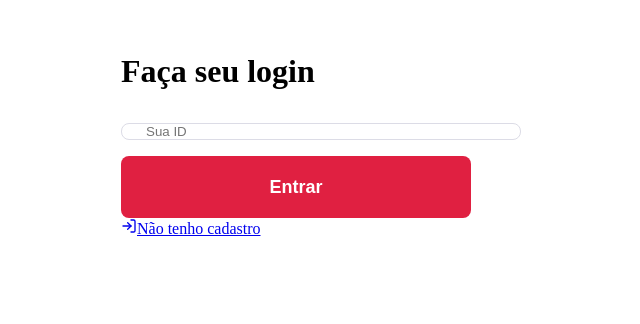
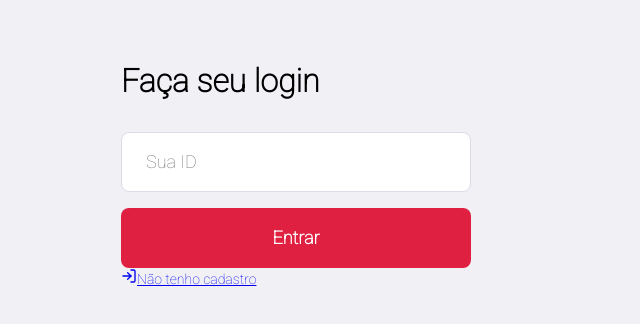
Before and after one commit to GabrielT31xeira/API, a React (Create React App) app in the folder frontend/: page / in a window 1280 px wide. Shown: the part 276-600 px from the top of the page, without its empty margins (329-969 px from the left). Built offline with nearby package versions, Linux system fonts and the light colour scheme.

Commit message:
CSS update

```diff
--- a/frontend/src/global.css
+++ b/frontend/src/global.css
@@ -1,6 +1,26 @@
+@import url('https://fonts.googleapis.com/css2?family=Roboto:wght@100&display=swap');
+
+*{
+    margin: 0;
+    padding: 0;
+    outline: 0;
+    box-sizing: border-box;
+}
+body{
+    font: 400 14px Roboto, sans-serif;
+    background: #f0f0f5;
+    -webkit-font-smoothing: antialiased;
+}
+input, button, textarea{
+    font: 400 18px Roboto, sans-serif;
+}
+button{
+    cursor: pointer;
+}
 form input{
     width: 100%;
     height: 60%;
+    height: 60px;
     color:#333;
     border: 1px solid #dcdce6;
     border-radius: 8px;
@@ -20,4 +40,8 @@
     text-decoration: none;
     font-size: 18px;
     line-height: 60px;
+    transition: filter 0.2s;
 }
+.button:hover{
+    filter: brightness(90%);
+}
--- a/frontend/src/pages/login/style.css
+++ b/frontend/src/pages/login/style.css
@@ -12,6 +12,9 @@
     max-width: 350px;
     margin-right: 30px;
 }
+.logon-container section.form form{
+    margin-top: 100px;
+}
 .logon-container section.form form h1{
     font-size: 32px;
     margin-bottom: 32px;
```
Also changed, not shown: 1 other file (tests, documents, lock files or other folders).
